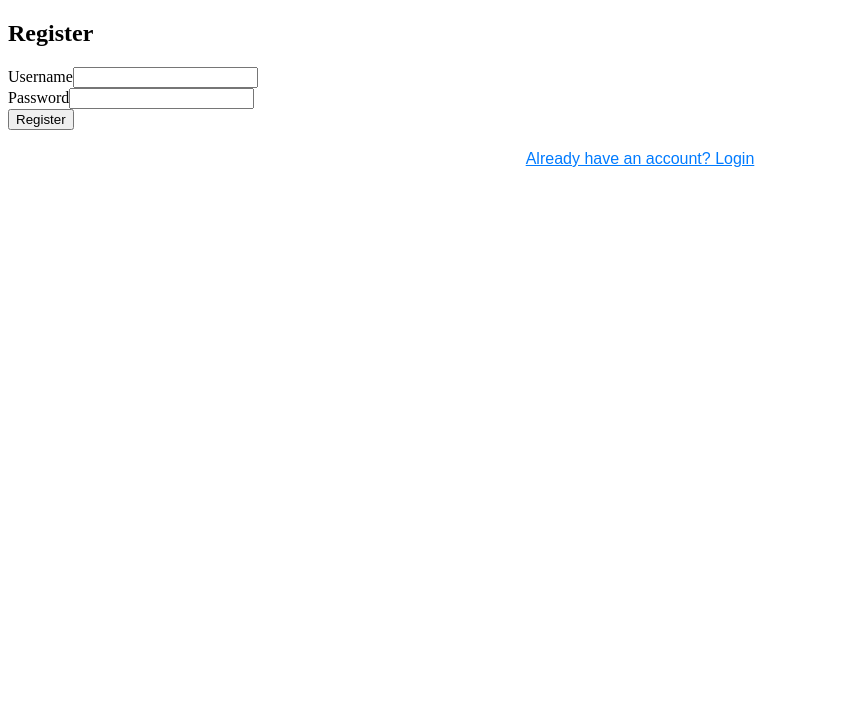
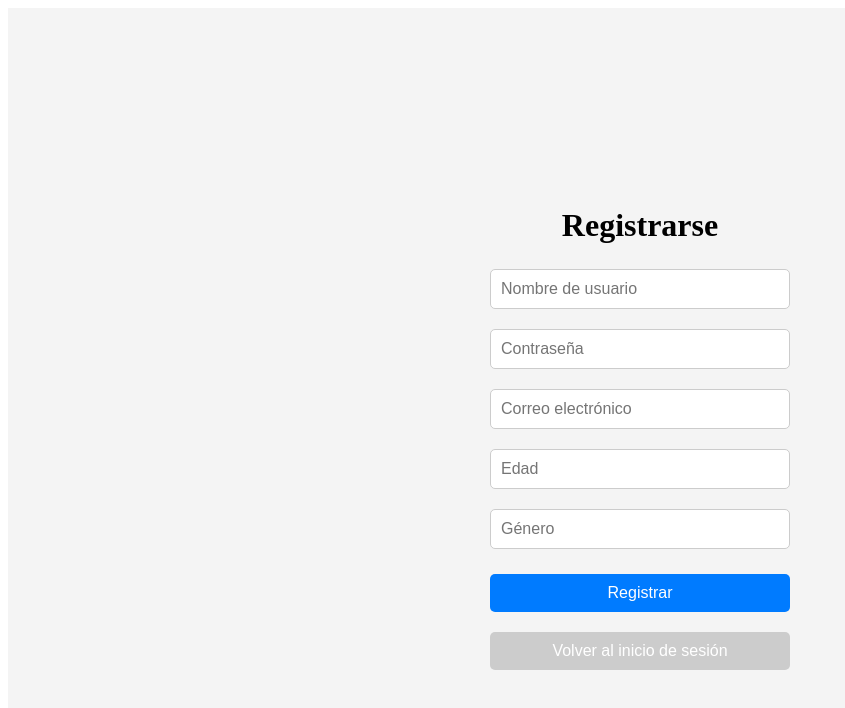
Before and after one commit to Haidex3/WebFacialHealth, a React (Create React App) app: page / in a window 1280 px wide. Both pictures are taken after a click on the button "¿No tienes una cuenta? Registrate". Shown: the top 708 px of the page, without its empty margins (0-845 px from the left). Built offline with nearby package versions, Linux system fonts and the light colour scheme.

Commit message:
register bonito

```diff
--- a/src/App.js
+++ b/src/App.js
@@ -1,26 +1,24 @@
 import React, { useState } from 'react';
 import LoginForm from './components/LoginForm';
 import RegisterForm from './components/RegisterForm';
-import styled from 'styled-components'; // Para estilos
+import styled from 'styled-components';
 
-// Estilo para el contenedor del botón
 const ButtonContainer = styled.div`
     display: flex;
     justify-content: center;
     margin-top: 20px;
 `;
 
-// Estilo para el botón
 const Button = styled.button`
     background: none;
     border: none;
-    color: #007bff; /* Color de texto azul */
-    text-decoration: underline; /* Subrayado */
+    color: #007bff;
+    text-decoration: underline;
     font-size: 1rem;
     cursor: pointer;
     padding: 0;
     &:hover {
-        color: #0056b3; /* Cambiar color cuando se pasa el ratón */
+        color: #0056b3;
     }
 `;
 
@@ -49,14 +47,14 @@ function App() {
                     )}
                     <ButtonContainer>
                         <Button onClick={() => setIsRegistering(!isRegistering)}>
-                            {isRegistering ? 'Already have an account? Login' : '¿No tienes una cuenta? Registrate'}
+                            {isRegistering ? '' : '¿No tienes una cuenta? Registrate'}
                         </Button>
                     </ButtonContainer>
                 </div>
             ) : (
                 <div>
                     <h2>Welcome back!</h2>
-                    {/* Aquí puedes agregar un componente de dashboard o lo que prefieras */}
+                    {/*  */}
                 </div>
             )}
         </div>
--- a/src/api/script.js
+++ b/src/api/script.js
@@ -36,9 +36,14 @@ export async function register(userData) {
             headers: {
                 'Content-Type': 'application/json',
             },
-            body: JSON.stringify(userData),
+            body: JSON.stringify({
+                username: userData.username,
+                password: userData.password,
+                email: userData.email,
+                age: userData.age,
+                gender: userData.gender
+            }),
         };
-
         const response = await fetch(url, options);
         console.log(response);
 
--- a/src/components/LoginForm.js
+++ b/src/components/LoginForm.js
@@ -2,18 +2,17 @@ import React, { useState } from 'react';
 import { login } from '../api/script';
 import styled from 'styled-components';
 
-// Estilos globales
 const Container = styled.div`
     display: flex;
     justify-content: center;
     align-items: center;
-  height: 100vh;
+    height: 90vh; /* Reducir la altura del contenedor para que esté más arriba */
     background-color: #f0f0f0; /* Gris claro */
     flex-direction: column;
 `;
 
 const Logo = styled.img`
-  width: 100px;
+    width: 140px; /* Aumenta el tamaño del logo un 40% */
     height: auto;
     margin-bottom: 20px;
 `;
@@ -88,12 +87,11 @@ function LoginForm() {
 
     const handleSubmit = async (e) => {
         e.preventDefault();
-        setError(''); // Limpiar el mensaje de error antes de cada intento
+        setError('');
 
         try {
             const response = await login(credentials);
             console.log('Usuario logueado con éxito:', response);
-            // Redirigir o hacer algo después de un login exitoso
         } catch (err) {
             setError('Credenciales incorrectas');
         }
@@ -101,7 +99,7 @@ function LoginForm() {
 
     return (
         <Container>
-            <Logo src="/path-to-logo.png" alt="Logo" />
+            <Logo src="/path-to-logo.jpg" alt="Logo" />
             <Title>SKINGLOW</Title>
             <Form onSubmit={handleSubmit}>
                 <Input
--- a/src/components/RegisterForm.js
+++ b/src/components/RegisterForm.js
@@ -1,56 +1,170 @@
-// src/components/RegisterForm.js
 import React, { useState } from 'react';
+import styled from 'styled-components';
 import { register } from '../api/script';
+const RegisterForm = () => {
+    const [userData, setUserData] = useState({
+        username: '',
+        password: '',
+        email: '',
+        age: '',
+        gender: '',
+    });
 
-const RegisterForm = ({ onRegisterSuccess }) => {
-    const [username, setUsername] = useState('');
-    const [password, setPassword] = useState('');
     const [error, setError] = useState('');
+    const [loading, setLoading] = useState(false);
+
+    const handleChange = (e) => {
+        const { name, value } = e.target;
+        setUserData({
+            ...userData,
+            [name]: value,
+        });
+    };
 
     const handleSubmit = async (e) => {
         e.preventDefault();
-        setError(''); // Reset error message
-
-        const userData = {
-            username,
-            password
-        };
+        setLoading(true);
+        setError('');
 
         try {
-            const response = await register(userData);
-            onRegisterSuccess(response);
-        } catch (err) {
-            setError('Error al registrar el usuario o el servidor');
+            await register(userData);
+            alert('Usuario registrado exitosamente');
+        } catch (error) {
+            setError('Error al registrar el usuario');
+        } finally {
+            setLoading(false);
         }
     };
 
+    const handleBackToLogin = () => {
+        // Redirige a la página de inicio de sesión (ajusta la lógica de redirección según tu ruta)
+        window.location.href = '/login'; // Ejemplo con redirección directa
+    };
+
     return (
-        <div>
-            <h2>Register</h2>
-            <form onSubmit={handleSubmit}>
-                <div>
-                    <label>Username</label>
-                    <input
+        <Container>
+            <Title>Registrarse</Title>
+            <Form onSubmit={handleSubmit}>
+                <Input
                     type="text"
-                        value={username}
-                        onChange={(e) => setUsername(e.target.value)}
+                    name="username"
+                    value={userData.username}
+                    onChange={handleChange}
+                    placeholder="Nombre de usuario"
                     required
                 />
-                </div>
-                <div>
-                    <label>Password</label>
-                    <input
+                <Input
                     type="password"
-                        value={password}
-                        onChange={(e) => setPassword(e.target.value)}
+                    name="password"
+                    value={userData.password}
+                    onChange={handleChange}
+                    placeholder="Contraseña"
                     required
                 />
-                </div>
-                {error && <p style={{ color: 'red' }}>{error}</p>}
-                <button type="submit">Register</button>
-            </form>
-        </div>
+                <Input
+                    type="email"
+                    name="email"
+                    value={userData.email}
+                    onChange={handleChange}
+                    placeholder="Correo electrónico"
+                    required
+                />
+                <Input
+                    type="number"
+                    name="age"
+                    value={userData.age}
+                    onChange={handleChange}
+                    placeholder="Edad"
+                    required
+                />
+                <Input
+                    type="text"
+                    name="gender"
+                    value={userData.gender}
+                    onChange={handleChange}
+                    placeholder="Género"
+                    required
+                />
+                {error && <ErrorMessage>{error}</ErrorMessage>}
+                <Button type="submit" disabled={loading}>
+                    {loading ? 'Registrando...' : 'Registrar'}
+                </Button>
+                <BackButton type="button" onClick={handleBackToLogin}>
+                    Volver al inicio de sesión
+                </BackButton>
+            </Form>
+        </Container>
     );
 };
 
+const Container = styled.div`
+    display: flex;
+    flex-direction: column;
+    justify-content: center;
+    align-items: center;
+    height: 100vh;
+    background-color: #f4f4f4;
+    padding: 20px;
+`;
+
+const Title = styled.h1`
+    font-size: 2rem;
+    margin-bottom: 20px;
+`;
+
+const Form = styled.form`
+    display: flex;
+    flex-direction: column;
+    gap: 10px;
+    width: 300px;
+`;
+
+const Input = styled.input`
+    padding: 10px;
+    margin: 5px 0;
+    border-radius: 5px;
+    border: 1px solid #ccc;
+    font-size: 1rem;
+`;
+
+const Button = styled.button`
+    padding: 10px;
+    margin-top: 10px;
+    background-color: #007bff;
+    color: white;
+    border: none;
+    border-radius: 5px;
+    font-size: 1rem;
+    cursor: pointer;
+
+    &:hover {
+        background-color: #0056b3;
+    }
+
+    &:disabled {
+        background-color: #a1c1e6;
+        cursor: not-allowed;
+    }
+`;
+
+const BackButton = styled.button`
+    padding: 10px;
+    margin-top: 10px;
+    background-color: #ccc;
+    color: white;
+    border: none;
+    border-radius: 5px;
+    font-size: 1rem;
+    cursor: pointer;
+
+    &:hover {
+        background-color: #999;
+    }
+`;
+
+const ErrorMessage = styled.p`
+    color: red;
+    font-size: 0.9rem;
+`;
+
 export default RegisterForm;
```
Also changed, not shown: public/path-to-logo.jpg (added). Lines whose indentation alone changed are shown as unchanged.
